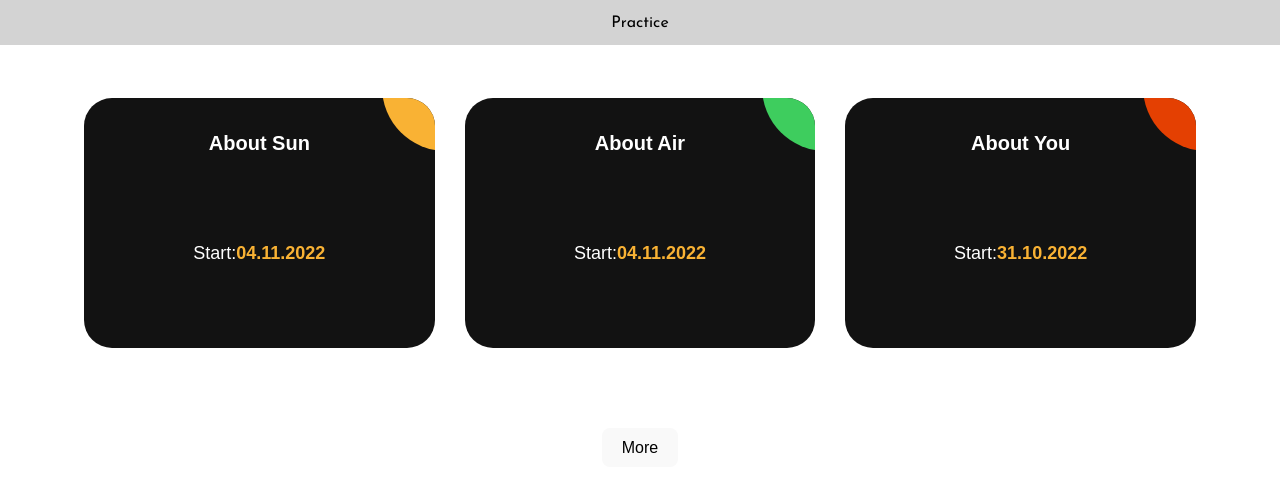
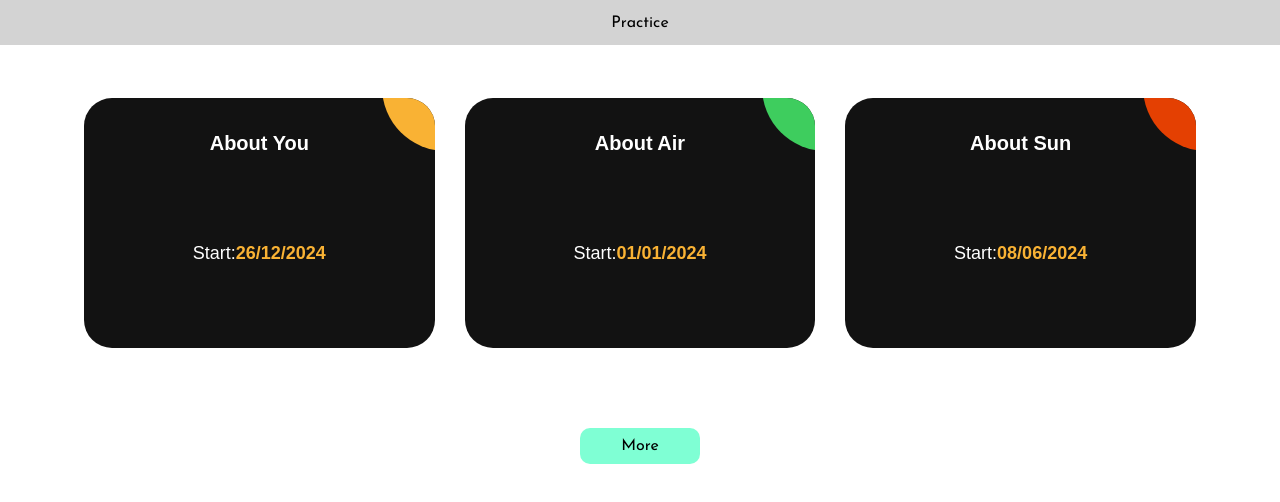
Before and after one commit to Kishor400/RITEnglishLab, a React (Vite) app: page /web-test in a window 1280 px wide. Shown: the top 502 px of the page. Built offline with nearby package versions, Linux system fonts and the light colour scheme.

Commit message:
web Test Frontend Work

```diff
--- a/src/Home.css
+++ b/src/Home.css
@@ -65,6 +65,7 @@
     font-family: 'Josefin Sans', sans-serif;
     padding: 10px;
     border-radius: 10px;
+    transition:box-shadow 0.3s;
 }
 .but:hover{
     box-shadow: 0 5px 15px aquamarine;
--- a/src/Home.jsx
+++ b/src/Home.jsx
@@ -91,8 +91,8 @@ function App() {
             <p className='Head'>Language Isn't Barrier In Communication</p>
             <p className='Para'>Lorem, ipsum dolor sit amet consectetur adipisicing elit. Incidunt, molestias magni nostrum exercitationem quia accusantium minus libero voluptate iure</p>
             <div className='buttons'>
-              <Link to="/video" className='but'>Watch Video</Link>
-              <Link to="/test" className='but'>Take Test</Link>
+              <Link to="/video" className='but'>Learn</Link>
+              <Link to="/test" className='but'>Practice</Link>
             </div>
           </div>
           <div className='RR'>
--- a/src/WebTest.css
+++ b/src/WebTest.css
@@ -175,3 +175,20 @@
       font-size: 16px;
     }
   }
+
+  .butWeb{
+    background-color: aquamarine;
+    width: 120px;
+    color:black;
+    font-family: 'Josefin Sans', sans-serif;
+    padding: 10px;
+    border-radius: 10px;
+    border: none;
+    transition:box-shadow 0.3s;
+
+}
+.butWeb:hover{
+    box-shadow: 0 5px 15px aquamarine;
+    color:black;
+    border:none;
+}
--- a/src/WebTest.jsx
+++ b/src/WebTest.jsx
@@ -26,6 +26,7 @@ function WebTest(logInfo) {
   }
 
   const Latest=QData.title.slice(-3);
+  const LateDate=QData.Date.slice(-3);
 
   const [TId, setTId] = useState(0);
 
@@ -65,17 +66,17 @@ function WebTest(logInfo) {
                 <div className="ag-format-container">
                   <div className="ag-courses_box">
                     <div className="ag-courses_item">
-                      <a onClick={()=>chgTest(Latest[0])} className="ag-courses-item_link">
+                      <a onClick={()=>chgTest(Latest[2])} className="ag-courses-item_link">
                         <div className="ag-courses-item_bg"></div>
 
                         <div className="ag-courses-item_title">
-                          {Latest[0]}
+                          {Latest[2]}
                         </div>
 
                         <div className="ag-courses-item_date-box">
                           Start:
                           <span className="ag-courses-item_date">
-                            04.11.2022
+                            {LateDate[2]}
                           </span>
                         </div>
                       </a>
@@ -92,24 +93,24 @@ function WebTest(logInfo) {
                         <div className="ag-courses-item_date-box">
                           Start:
                           <span className="ag-courses-item_date">
-                            04.11.2022
+                          {LateDate[1]}
                           </span>
                         </div>
                       </a>
                     </div>
 
                     <div className="ag-courses_item">
-                      <a onClick={()=>chgTest(Latest[2])} className="ag-courses-item_link">
+                      <a onClick={()=>chgTest(Latest[0])} className="ag-courses-item_link">
                         <div className="ag-courses-item_bg"></div>
 
                         <div className="ag-courses-item_title">
-                          {Latest[2]}
+                          {Latest[0]}
                         </div>
 
                         <div className="ag-courses-item_date-box">
                           Start:
                           <span className="ag-courses-item_date">
-                            31.10.2022
+                          {LateDate[0]}
                           </span>
                         </div>
                       </a>
@@ -118,7 +119,7 @@ function WebTest(logInfo) {
                   </div>
                 </div>
 
-                <button>More</button>
+                <button className='butWeb'>More</button>
             </div>
         </div>
         <div className='testMod'>
--- a/src/assets/QData.json
+++ b/src/assets/QData.json
@@ -1,4 +1,5 @@
 {"title":["About Sun","About Air","About You"],
 "question":[["What is shape of sun ?","what is color of sun ?","where is sun ?"],["Q1","Q2","Q3"],["Q1","Q2","Q3"]],
 "options":[[["Square","Reactangle","Triangle","Sphere"],["Blue","Red"],["Solar System","Chennai","america","Madurai"]],[["O1","O2","O3"],["O1","O2","O3"],["O1","O2","O3"]],[["O1","O2","O3"],["O1","O2","O3"],["O1","O2","O3"]]],
-"answer":[["Sphere","Red","Solar System"],["O1","O2","O3"],["O1","O2","O3"]]}
+"answer":[["Sphere","Red","Solar System"],["O1","O2","O3"],["O1","O2","O3"]],
+"Date":["08/06/2024","01/01/2024","26/12/2024"]}
```
